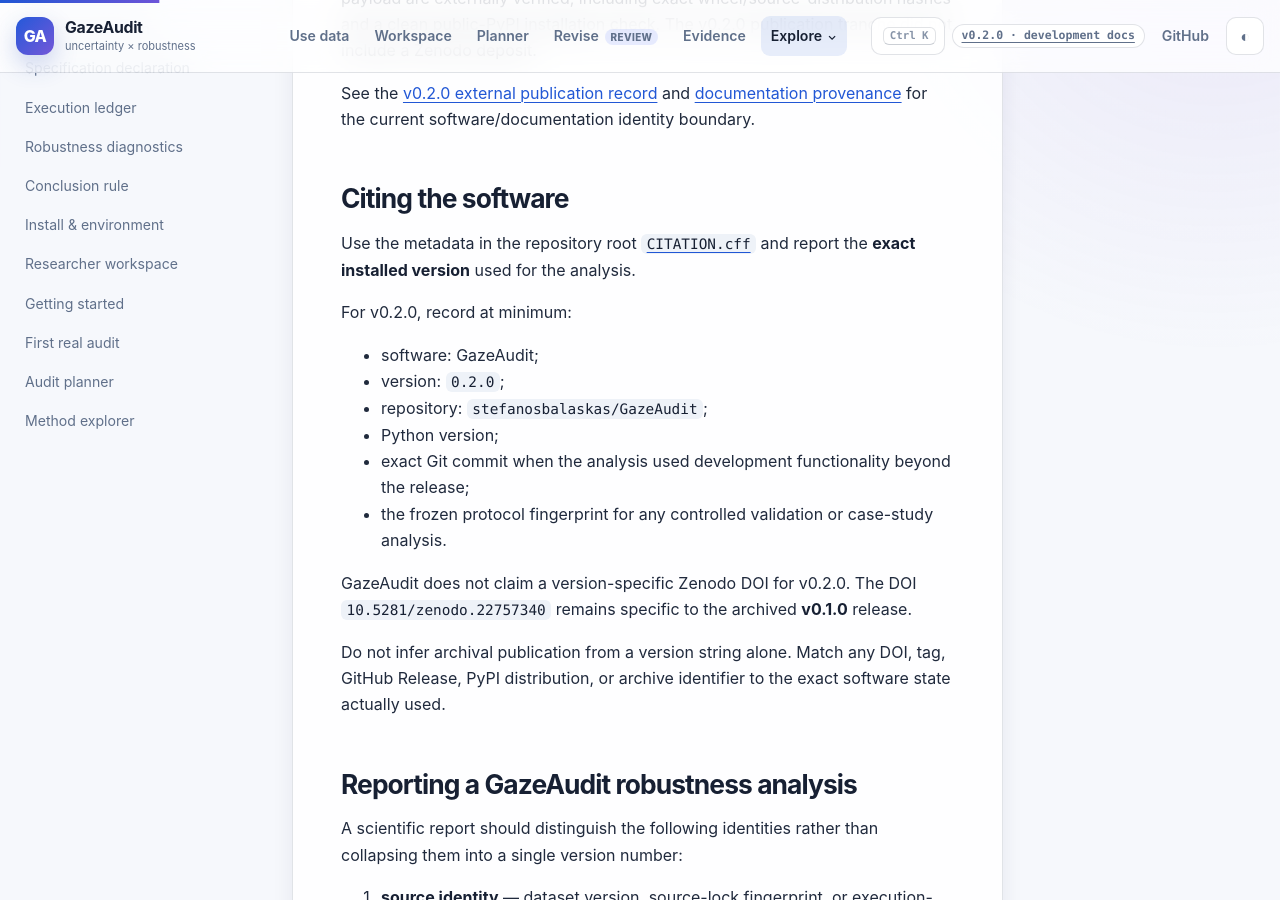
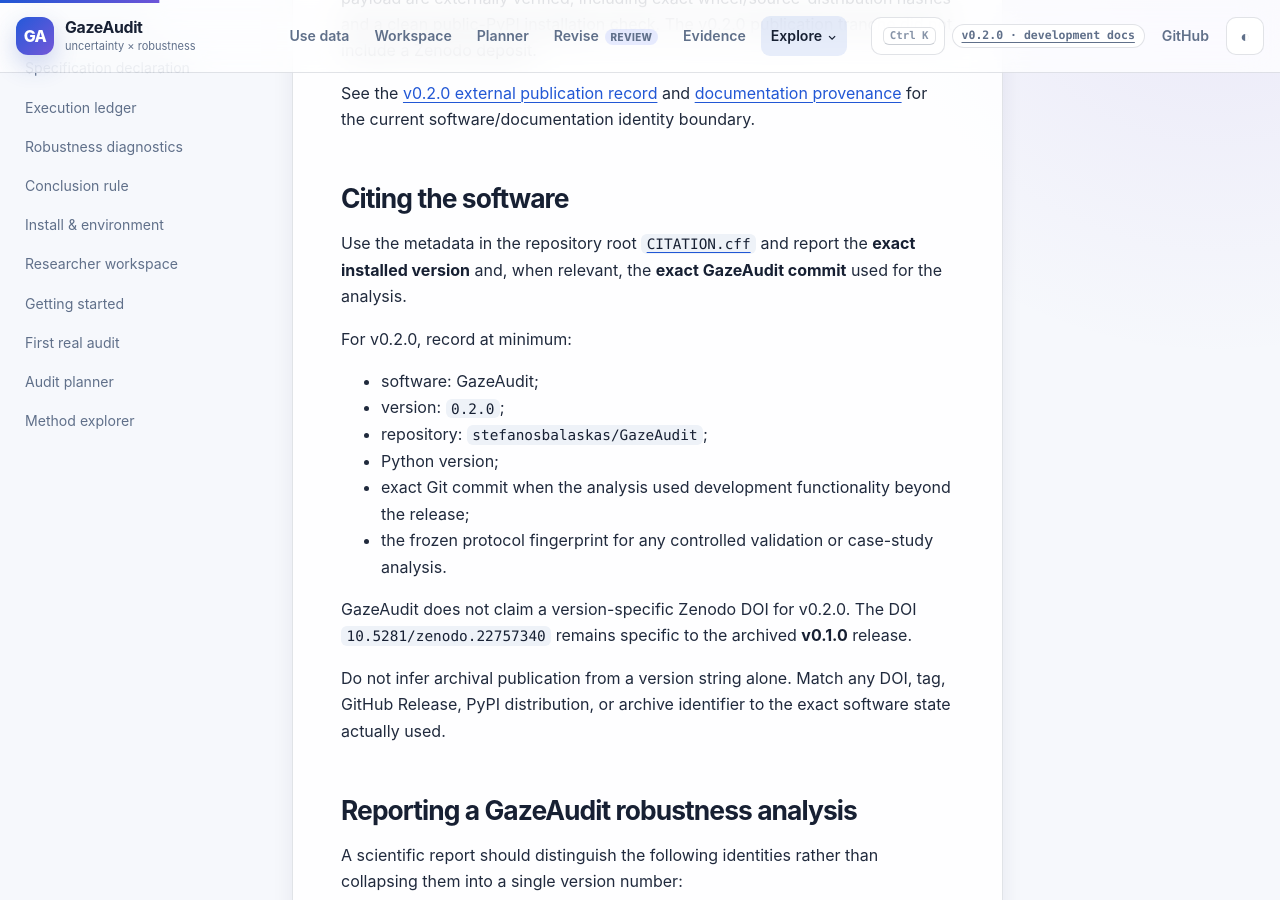
Before and after one commit to stefanosbalaskas/GazeAudit, a Jekyll site: the page built from docs/CITATION_AND_REUSE.md, in a window 1280 px wide and 900 px high, scrolled down 454 px. Built offline with Jekyll 4.4.1, drawn with Linux system fonts in a browser that asks for light colours; our own code applies the rules of GitHub Pages for plain Markdown files.

Commit message:
docs: preserve exact-commit citation contract

```diff
--- a/docs/CITATION_AND_REUSE.md
+++ b/docs/CITATION_AND_REUSE.md
@@ -6,7 +6,7 @@
 
 ## Citing the software
 
-Use the metadata in the repository root [`CITATION.cff`](../CITATION.cff) and report the **exact installed version** used for the analysis.
+Use the metadata in the repository root [`CITATION.cff`](../CITATION.cff) and report the **exact installed version** and, when relevant, the **exact GazeAudit commit** used for the analysis.
 
 For v0.2.0, record at minimum:
 
```
